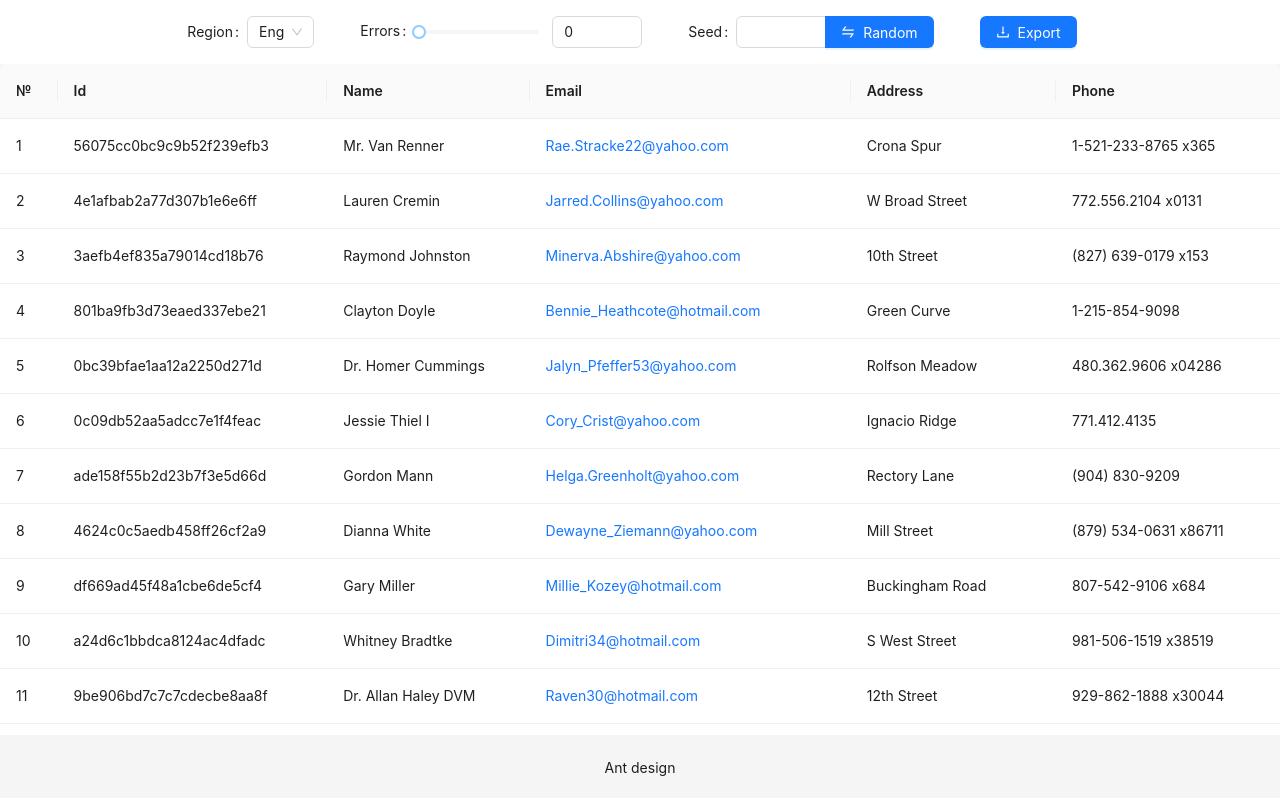
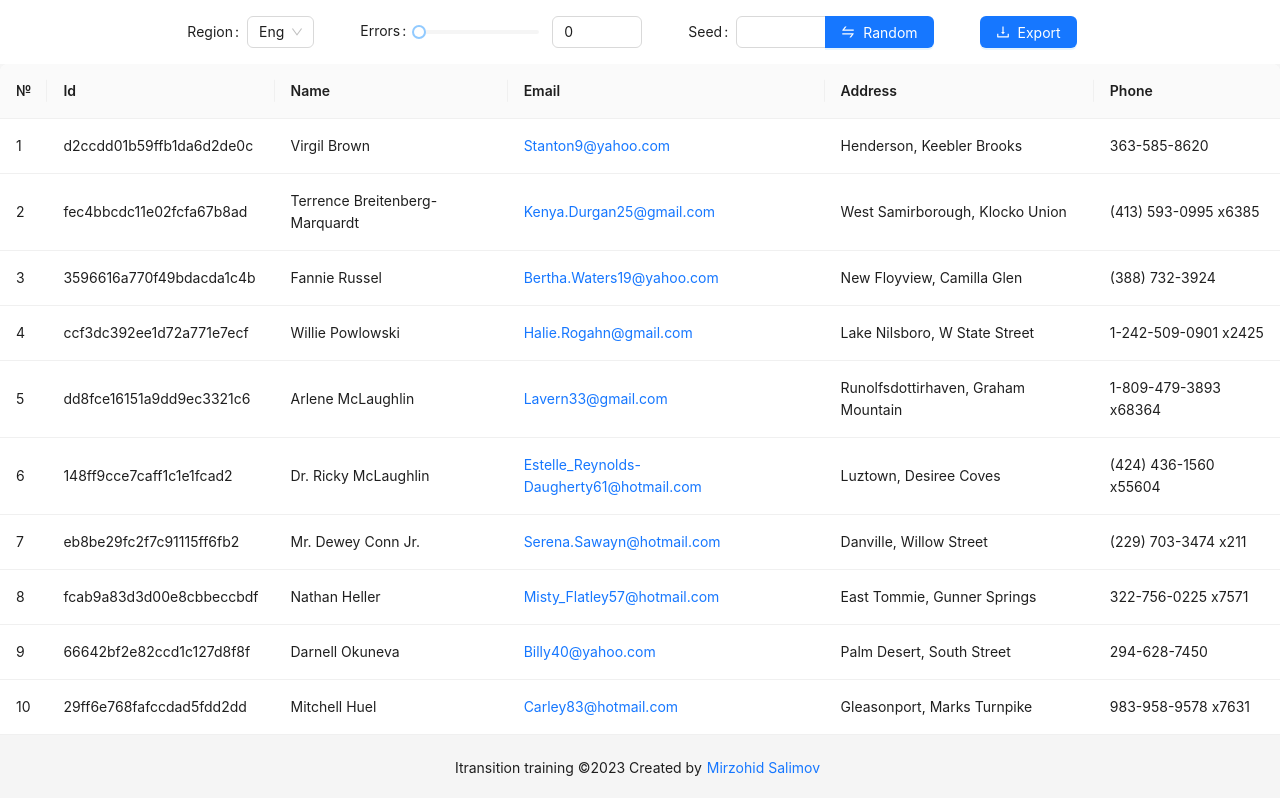
Before and after one commit to Mirzohid22/fake-users-generator, a React (Create React App) app: page / in a window 1280 px wide. Shown: the top 798 px of the page. Built offline with nearby package versions, Linux system fonts and the light colour scheme.

Commit message:
added: changing locale for fake users

```diff
--- a/src/App.js
+++ b/src/App.js
@@ -21,17 +21,21 @@ const { Header, Footer, Content } = Layout;
 function App() {
   const [valueOfError, setValueOfError] = useState(0);
   const [users, setUsers] = useState([]);
+  const [country, setCountry] = useState("en");
+  const [loading, setLoading] = useState(false);
   const {
     token: { colorBgBase },
   } = theme.useToken();
 
   useEffect(() => {
+    setLoading(true);
     const createUsers = () => {
-      const users = generateUsers(20);
+      const users = generateUsers(10, country);
       setUsers(users);
     };
     createUsers();
-  }, []);
+    setLoading(false);
+  }, [country]);
 
   return (
     <Layout>
@@ -47,6 +51,7 @@ function App() {
         }}
       >
         <Form
+          disabled={loading}
           layout="inline"
           style={{
             width: "100%",
@@ -59,9 +64,12 @@ function App() {
         >
           <Form.Item label="Region">
             <Select
-              // style={{ width: 120 }}
               defaultValue={COUNTRIES[0]}
               options={COUNTRIES}
+              onChange={(value) => {
+                setCountry(value);
+                console.log(value)
+              }}
             />
           </Form.Item>
           <Form.Item label="Errors">
@@ -102,7 +110,6 @@ function App() {
           <Form.Item>
             <Button
               type="primary"
-              // style={{ background: "green" }}
               icon={<DownloadOutlined />}
             >
               Export
@@ -115,7 +122,6 @@ function App() {
           columns={COLUMNS}
           dataSource={users}
           pagination={false}
-          // scroll={{ y: 500 }}
         />
       </Content>
       <Footer
@@ -127,10 +133,17 @@ function App() {
           display: "flex",
           alignItems: "center",
           justifyContent: "center",
-          // background: colorBgContainer,
         }}
       >
-        Ant design
+        Itransition training ©2023 Created by {" "}
+        <a
+          href="https://github.com/Mirzohid22"
+          target="_blank"
+          rel="noreferrer"
+          style={{margin: "0 5px"}}
+        >
+           Mirzohid Salimov
+        </a>
       </Footer>
     </Layout>
   );
--- a/src/constants/index.js
+++ b/src/constants/index.js
@@ -1,15 +1,15 @@
 // import { Table } from "antd";
 export const COUNTRIES = [
   {
-    value: "Eng",
+    value: "en",
     label: "Eng",
   },
   {
-    value: "Rus",
+    value: "ru",
     label: "Rus",
   },
   {
-    value: "Ger",
+    value: "de",
     label: "Ger",
   },
 ];
@@ -34,7 +34,11 @@ export const COLUMNS = [
     title: "Email",
     dataIndex: "email",
     key: "email",
-    render: (text) => <a href={`mailto:${text}`} target="_blank" rel="noopener noreferrer">{text}</a>,
+    render: (text) => (
+      <a href={`mailto:${text}`} target="_blank" rel="noopener noreferrer">
+        {text}
+      </a>
+    ),
   },
   {
     title: "Address",
--- a/src/services/index.js
+++ b/src/services/index.js
@@ -1,6 +1,20 @@
-import { faker } from "@faker-js/faker";
+import { Faker, en, de, ru } from "@faker-js/faker";
 
-export const generateUsers = (length) => {
+const getlocale = (locale) => {
+  switch (locale) {
+    case "en":
+      return en;
+    case "de":
+      return de;
+    case "ru":
+      return ru;
+    default:
+      return en;
+  }
+};
+
+export const generateUsers = (length, locale = "en") => {
+  const faker = new Faker({ locale: [getlocale(locale)] });
   const users = [];
   for (let i = 0; i < length; i++) {
     users.push({
@@ -8,7 +22,7 @@ export const generateUsers = (length) => {
       id: faker.database.mongodbObjectId(),
       name: faker.person.fullName(),
       email: faker.internet.email(),
-        address: faker.location.street(),
+      address: faker.location.city() + ", " + faker.location.street(),
       phone: faker.phone.number(),
     });
   }
```
Lines whose indentation alone changed are shown as unchanged.
